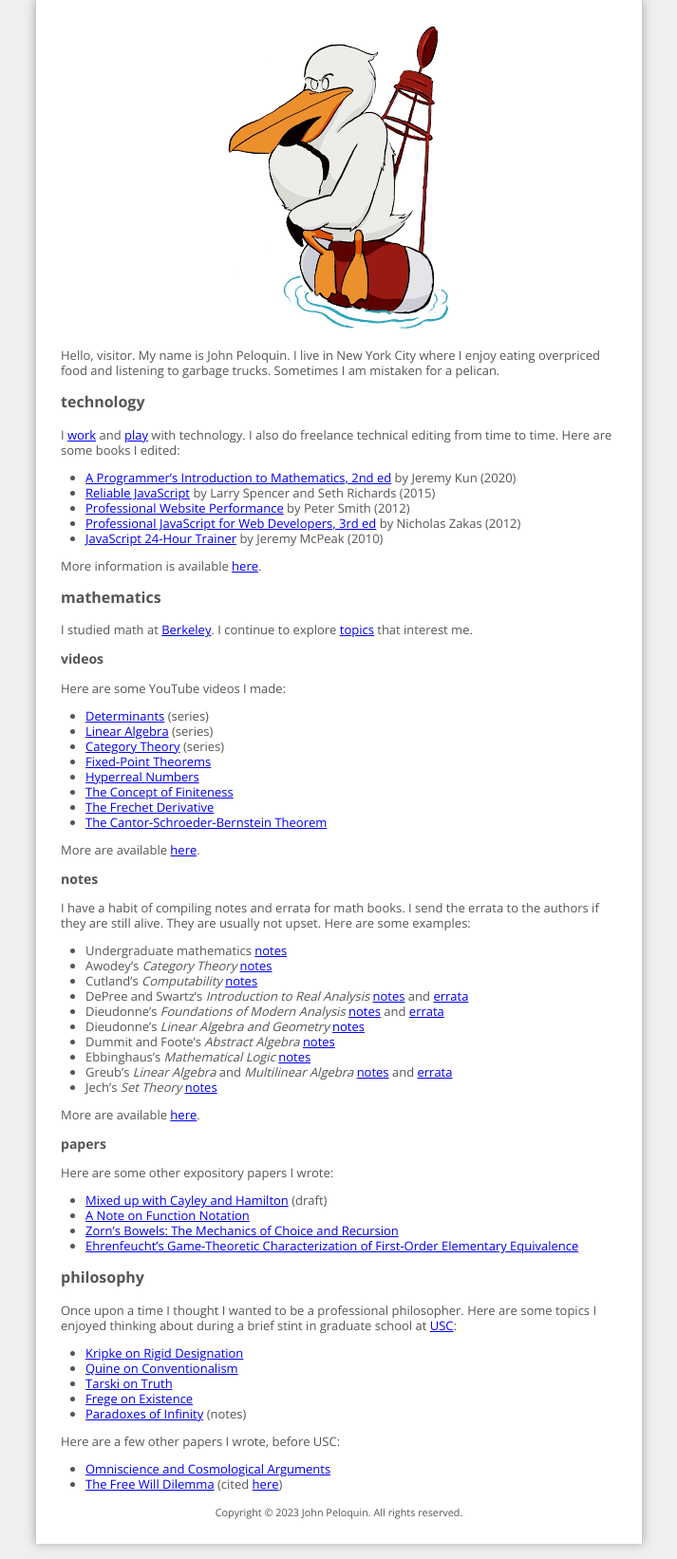
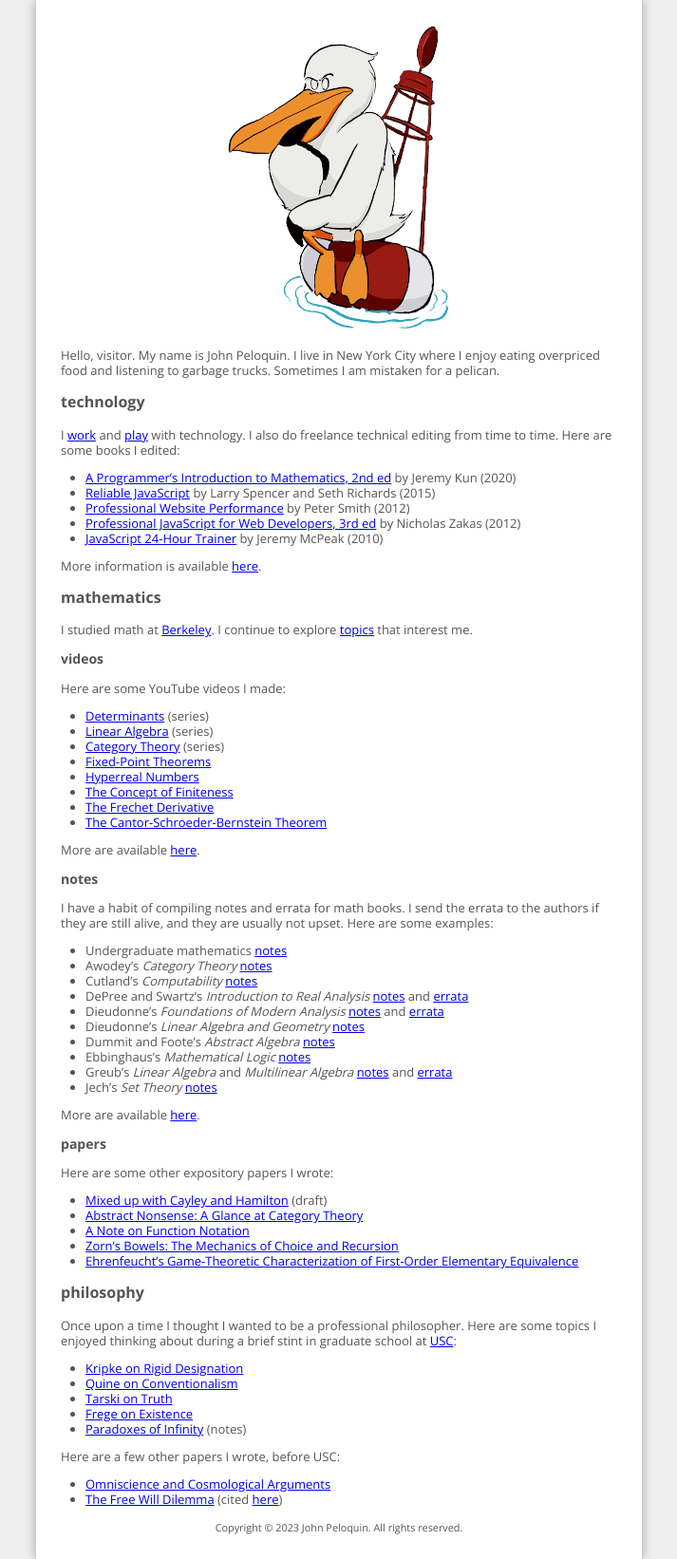
Before and after one commit to blargoner/blargoner.github.com, a Jekyll site: the page built from index.md, in a window 1280 px wide. Shown: the whole page at 95% size, without its empty margins (283-996 px from the left). Built offline with Jekyll 4.4.1, drawn with Linux system fonts in a browser that asks for light colours.

Commit message:
bad jokes and other nonsense

```diff
--- a/index.md
+++ b/index.md
@@ -38,7 +38,7 @@ More are available [here][youtube].
 
 ### Notes
 
-I have a habit of compiling notes and errata for math books. I send the errata to the authors if they are still alive. They are usually not upset. Here are some examples:
+I have a habit of compiling notes and errata for math books. I send the errata to the authors if they are still alive, and they are usually not upset. Here are some examples:
 
 - Undergraduate mathematics [notes][math.notes]
 - Awodey's *Category Theory* [notes][math.awodey.notes]
@@ -58,6 +58,7 @@ More are available [here][github.math].
 Here are some other expository papers I wrote:
 
 - [Mixed up with Cayley and Hamilton][math.cayleyhamilton] (draft)
+- [Abstract Nonsense: A Glance at Category Theory][math.categories]
 - [A Note on Function Notation][math.functions]
 - [Zorn's Bowels: The Mechanics of Choice and Recursion][math.zorn]
 - [Ehrenfeucht's Game-Theoretic Characterization of First-Order Elementary Equivalence][math.ehrenfeucht]
```
Also changed, not shown: other parts of index.md (+1 -0 lines).
